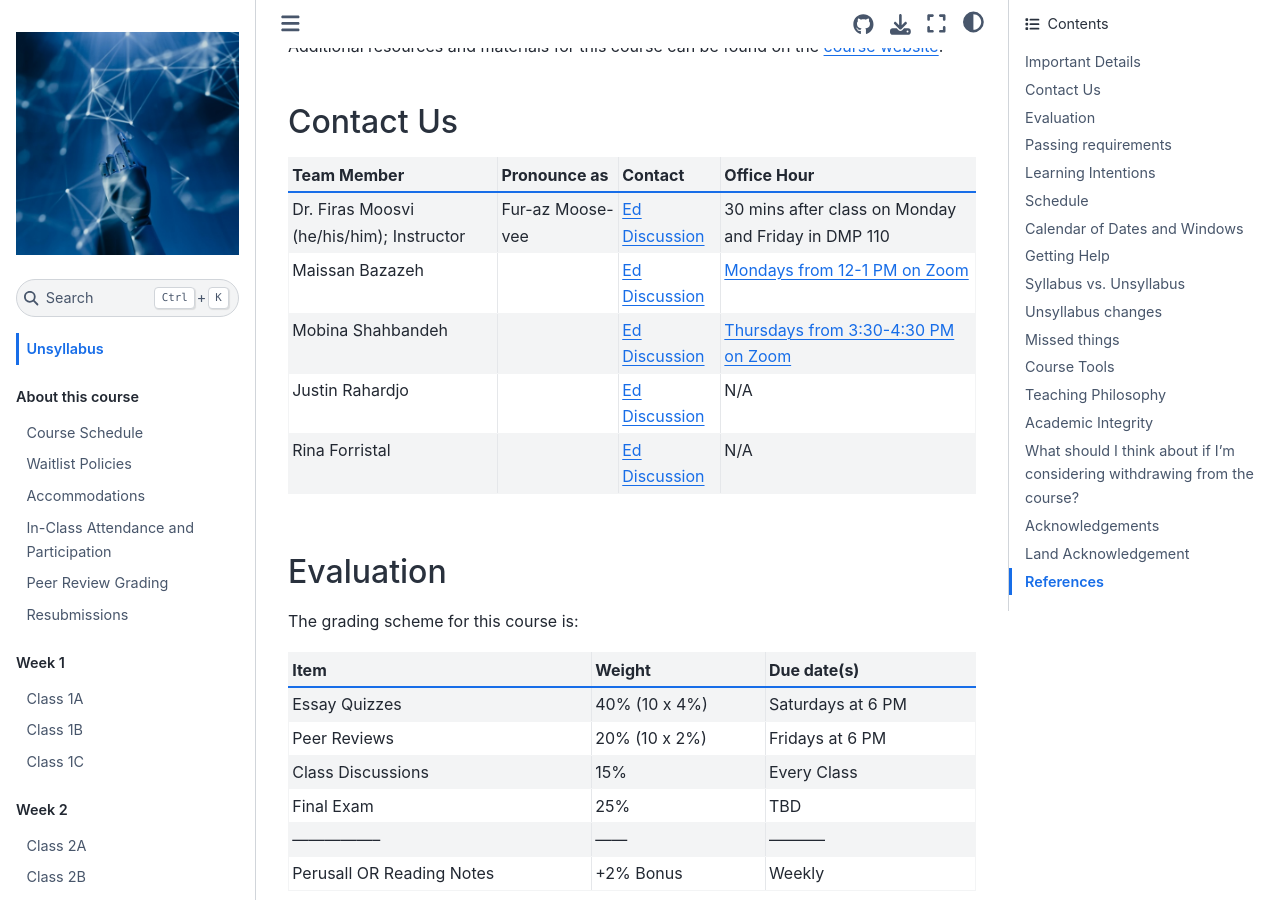
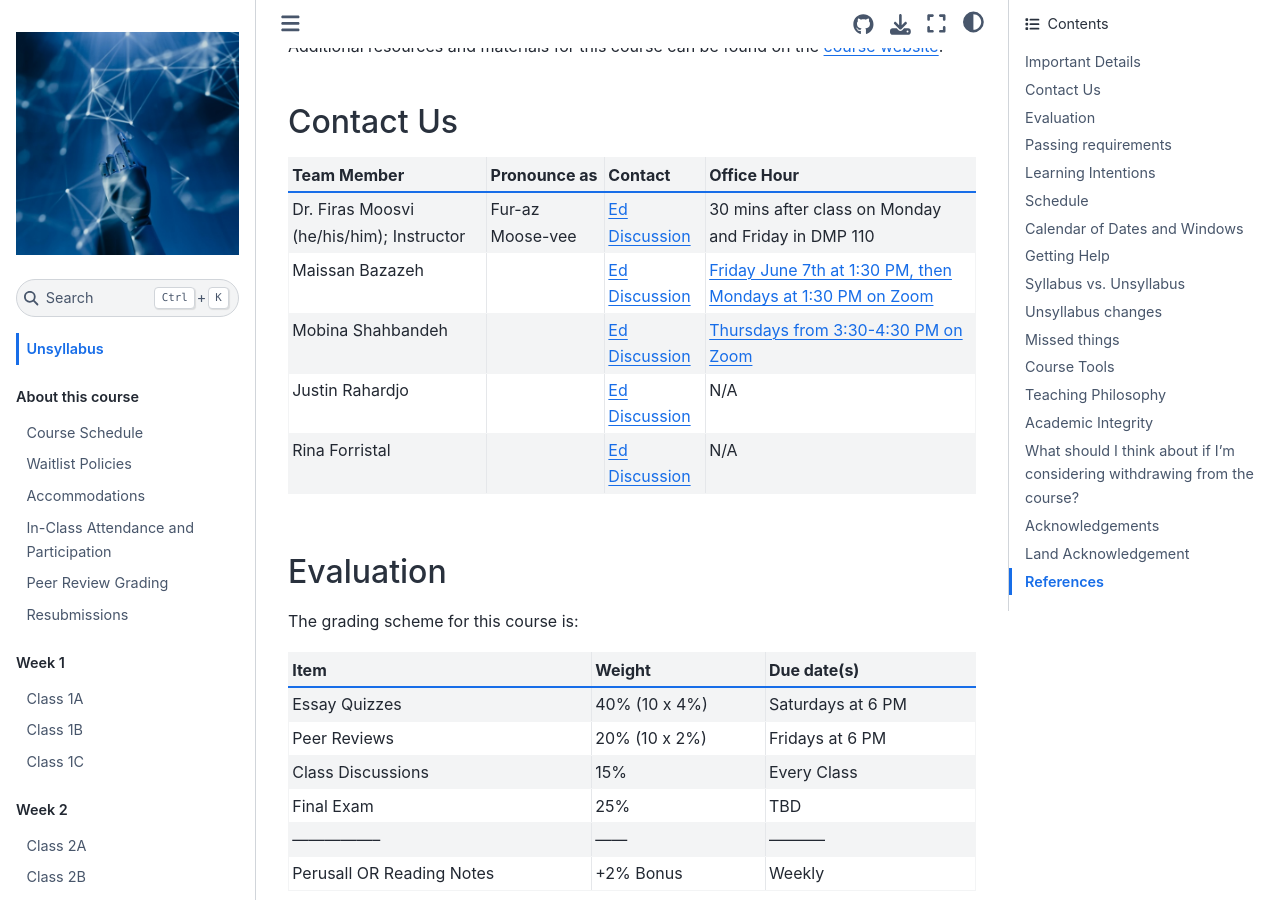
Before and after one commit to UBC-CS/cpsc430, a Jupyter Book: the page built from about/unsyllabus.md, in a window 1280 px wide and 900 px high, scrolled down 2075 px. Built offline with Jupyter Book 1.0.4 settings and Sphinx 7.4.7 and the Sphinx Book theme 1.1.4, drawn with Linux system fonts in a browser that asks for light colours; cross-references to code outside the pages are shown as plain code.

Commit message:
fix maissan's OH

```diff
--- a/about/syllabus_bits/teaching_team.md
+++ b/about/syllabus_bits/teaching_team.md
@@ -1,7 +1,7 @@
 | Team Member                  | Pronounce as       | Contact          | Office Hour                                 |
 |------------------------------|--------------------|------------------|---------------------------------------------|
 | {{ INSTRUCTOR }}; Instructor | {{ PRONOUNCE }}    | {{ FORUM_LINK }} | 30 mins after class on Monday and Friday in DMP 110 |
-| {{ TA1 }}                    | {{ TA1pronounce }} | {{ FORUM_LINK }} | [Mondays from 12-1 PM on Zoom](https://canvas.ubc.ca/courses/140669/external_tools/15408)            |
+| {{ TA1 }}                    | {{ TA1pronounce }} | {{ FORUM_LINK }} | [Friday June 7th at 1:30 PM, then Mondays at 1:30 PM on Zoom](https://canvas.ubc.ca/courses/140669/external_tools/15408)            |
 | {{ TA4 }}                    | {{ TA4pronounce }} | {{ FORUM_LINK }} | [Thursdays from 3:30-4:30 PM on Zoom](https://canvas.ubc.ca/courses/140669/external_tools/15408)     |
 | {{ TA3 }}                    | {{ TA3pronounce }} | {{ FORUM_LINK }} | N/A                                         |
 | {{ TA2 }}                    | {{ TA2pronounce }} | {{ FORUM_LINK }} | N/A                                         |
```
